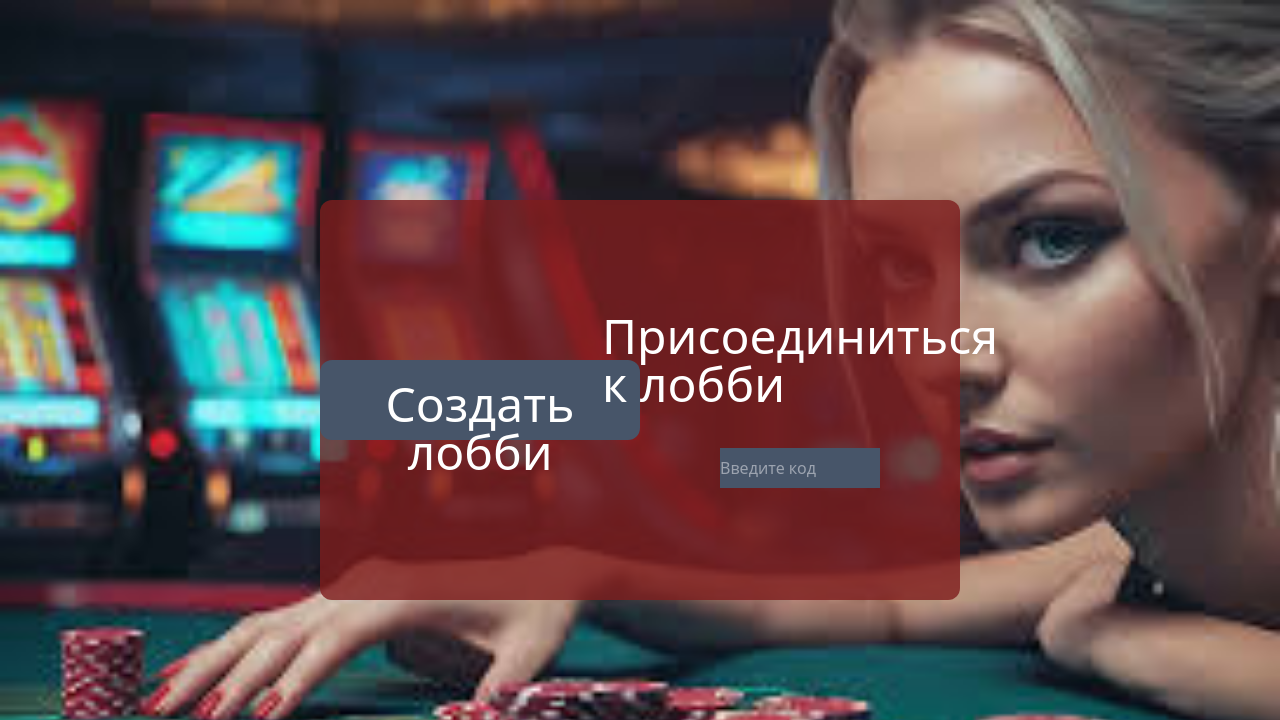
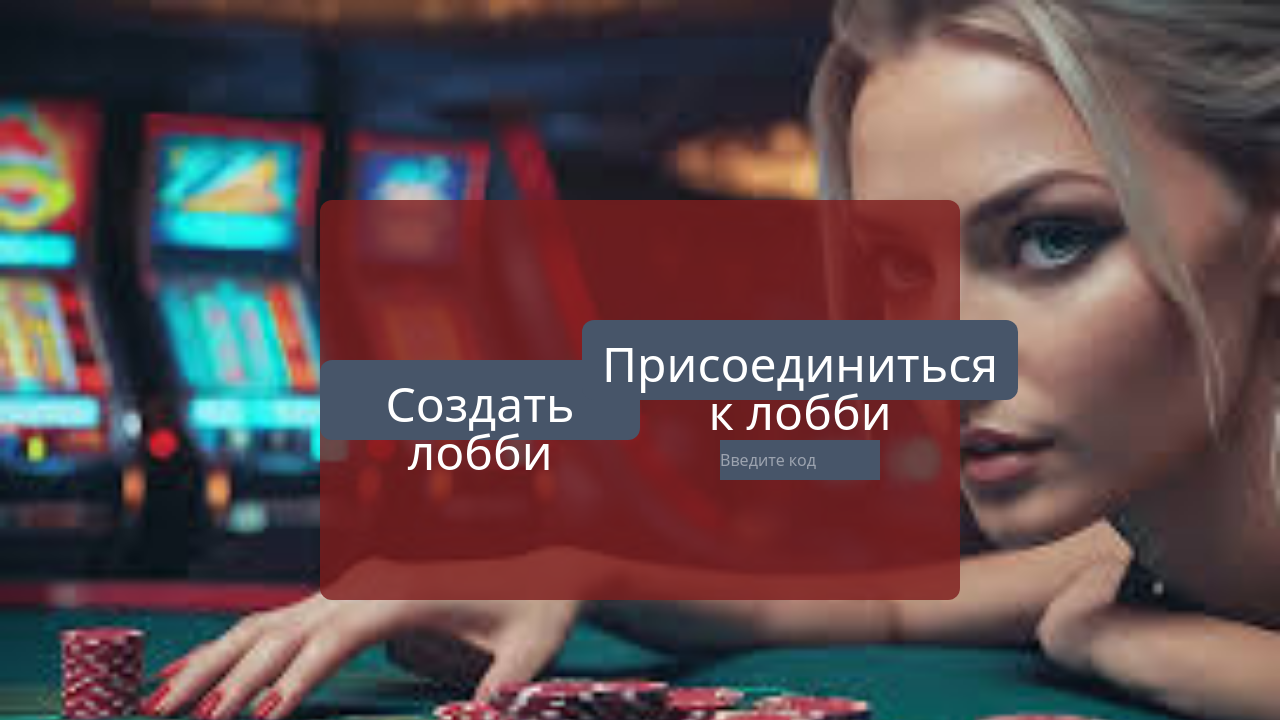
Before and after one commit to kohlrabka/SE_exam, a Python web app: template frontend/templates/homepage.html in a window 1280 px wide. Shown: the top 720 px of the page. Run offline with Jinja, Linux system fonts and the light colour scheme; the template is opened without the code that fills it, so the values that code supplies are empty.

Commit message:
Added button

```diff
--- a/frontend/templates/homepage.html
+++ b/frontend/templates/homepage.html
@@ -13,11 +13,11 @@
         <div class="bg-red-900 bg-opacity-80 rounded-xl h-1/2 w-1/2 ">
             <div class="flex justify-around h-full items-center">
                 <div class="w-1/2 h-2/3 flex flex-col justify-center items-center">
-                    <button id="create_lobby_button" onclick="makeRequestAndRedirect()" class="bg-slate-600 r-4 h-20 rounded-xl text-5xl p-5 text-white">Создать лобби</button>
+                    <button id="create_lobby_button" onclick="create_lobby()" class="bg-slate-600 r-4 h-20 rounded-xl text-5xl p-5 text-white">Создать лобби</button>
                 </div>
                 <div class="w-1/2 h-2/3 flex flex-col justify-center items-center gap-10">
-                    <div class="text-5xl text-white">Присоединиться к лобби</div>
-                    <input class="h-10 bg-slate-600 w-1/2" placeholder="Введите код">
+                    <button onclick="join_lobby()" class="bg-slate-600 r-4 h-20 rounded-xl text-5xl p-5 text-white">Присоединиться к лобби</button>
+                    <input id="code_input" class="h-10 bg-slate-600 w-1/2" placeholder="Введите код">
                 </div>
 
             </div>
@@ -25,7 +25,15 @@
     </div>
 
     <script>
-        async function makeRequestAndRedirect() {
+
+        async function join_lobby() {
+            const code_input = document.getElementById("code_input")
+            const code = code_input.value
+            const response = await fetch(`homepage/join_lobby?code=${code}`)
+
+        }
+
+        async function create_lobby() {
             const response = await fetch('homepage/create_lobby');
 
             if (!response.ok) {
```
Also changed, not shown: backend/handles/homepage.py (+8 -0 lines), frontend/templates/gamepage.html (+12 -1 lines).
